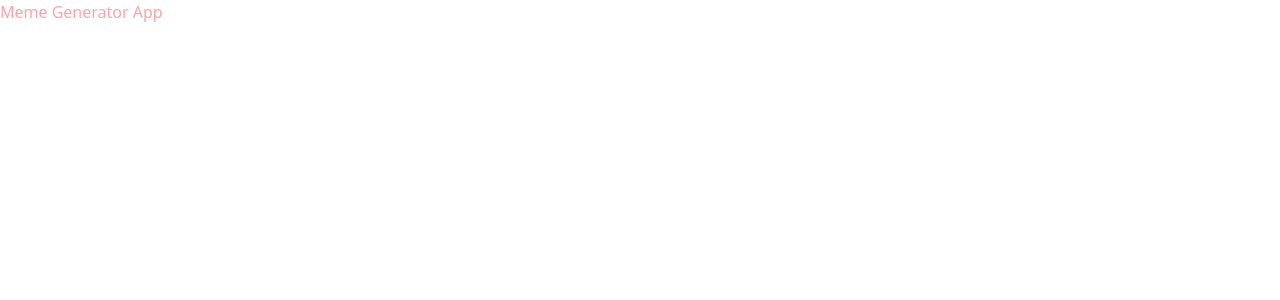
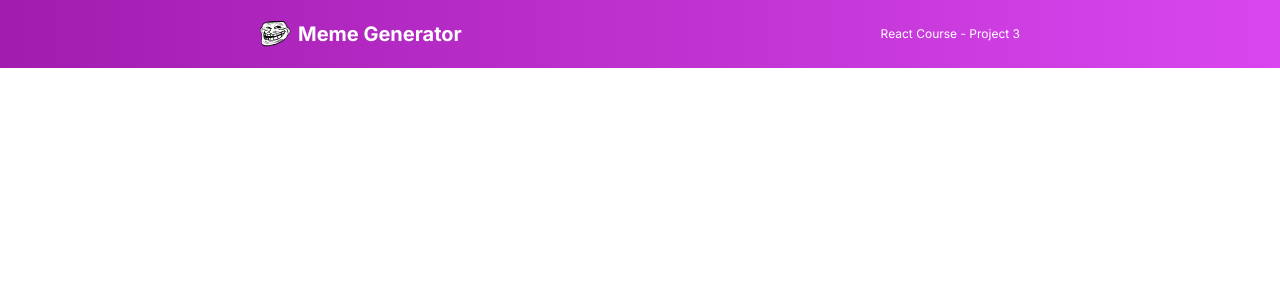
Before and after one commit to DiaperHater/meme-generator, a React (Vite) app: page / in a window 1280 px wide. Shown: the top 300 px of the page. Built offline with nearby package versions, Linux system fonts and the light colour scheme.

Commit message:
feat: Header component

```diff
--- a/index.html
+++ b/index.html
@@ -4,6 +4,7 @@
     <meta charset="UTF-8" />
     <link rel="icon" type="image/svg+xml" href="/vite.svg" />
     <meta name="viewport" content="width=device-width, initial-scale=1.0" />
+    <link rel="preconnect" href="https://fonts.googleapis.com"><link rel="preconnect" href="https://fonts.gstatic.com" crossorigin><link href="https://fonts.googleapis.com/css2?family=Inter:wght@300;400;600;700&display=swap" rel="stylesheet">
     <title>Vite + React</title>
   </head>
   <body>
--- a/src/App.jsx
+++ b/src/App.jsx
@@ -1,12 +1,12 @@
+import Header from './components/Header'
 
-function App() {
+
+export default function App() {
 
 
   return (
     <div>
-      <h1 className="text-red-300">Meme Generator App</h1>
+      <Header title="React Course - Project 3"/>
     </div>
   )
 }
-
-export default App
--- /dev/null
+++ b/src/components/Header.jsx
@@ -0,0 +1,14 @@
+export default function Header(props) {
+
+    return (
+        <header className="bg-gradient-to-r from-fuchsia-700 to-fuchsia-500 text-white">
+            <div className="wrapper flex items-center justify-between p-[20px]">
+                <div className="flex">
+                    <img src="/assets/images/logo.svg" alt="" className="w-[31px] mr-[7px]" />
+                    <span className="text-xl font-bold">Meme Generator</span>
+                </div>
+                <h1 className="text-xs font-medium">{props.title}</h1>
+            </div>
+        </header>
+    )
+}
--- a/src/index.css
+++ b/src/index.css
@@ -2,6 +2,12 @@
 @tailwind components;
 @tailwind utilities;
 
-.wrapper {
-    @apply w-[800px] max-w-full mx-auto px-[36px];
-}
+@layer base {
+    html {
+      font-family: Inter, system-ui, sans-serif;
+    }
+
+    .wrapper {
+        @apply w-[800px] max-w-full mx-auto px-[36px];
+    }
+  }
```
Also changed, not shown: public/assets/images/logo.svg (added).
